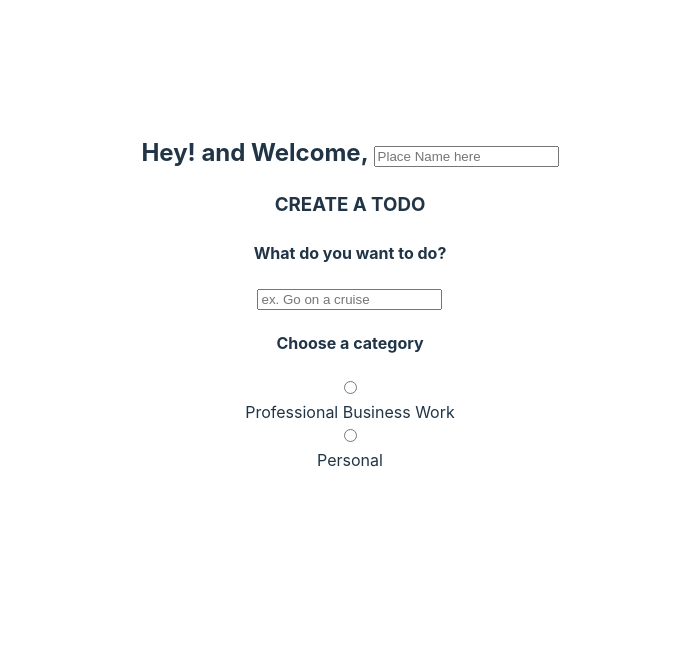
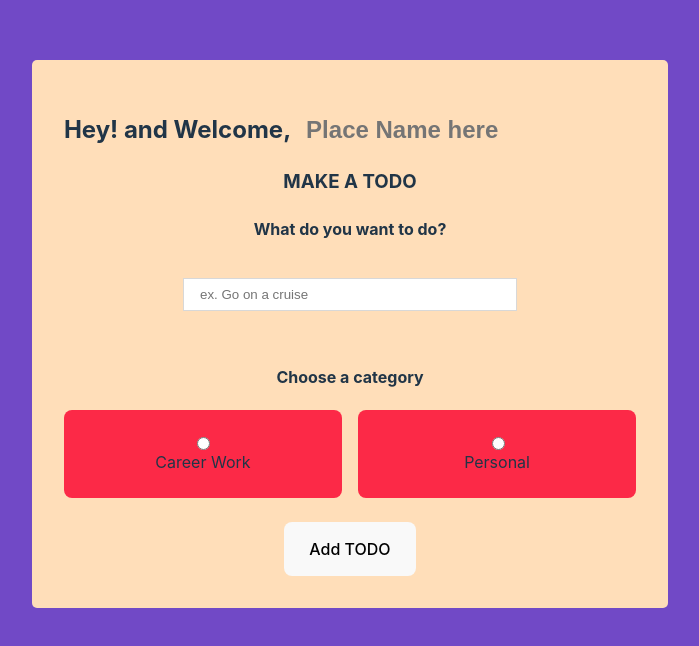
Before and after one commit to tremitch504/Vue-Todo-List-App, a Vue app: page / in a window 1280 px wide. Shown: the part 106-752 px from the top of the page, without its empty margins (290-989 px from the left). Built offline with nearby package versions, Linux system fonts and the light colour scheme.

Commit message:
added some style to the App and color scheme

```diff
--- a/src/App.vue
+++ b/src/App.vue
@@ -47,12 +47,12 @@ const addTodo = () => {
 
   <section class="create-todo">
     <h3>
-      CREATE A TODO
+      MAKE A TODO
     </h3>
 
     <form @submit.prevent="addTodo">
         <h4>What do you want to do?</h4>
-        <input type="text" placeholder="ex. Go on a cruise" v-model="inputFieldData">
+        <input class="formInput" type="text" placeholder="ex. Go on a cruise" v-model="inputFieldData">
 
         <h4>Choose a category</h4>
 
@@ -60,7 +60,7 @@ const addTodo = () => {
           <label for="">
             <input type="radio" name="category" id="" value="Professional Business Work" v-model="inputCategory" />
             <span class="bubble professional"></span>
-            <div>Professional Business Work</div>
+            <div>Career Work</div>
           </label>
 
           <label for="">
@@ -69,6 +69,9 @@ const addTodo = () => {
             <div>Personal</div>
           </label>
         </div>
+
+        <button class="todo-btn" type="submit">Add TODO</button>
+        <!-- <input type="submit" value="Add todo" /> -->
     </form>
   </section>
 </main>
--- a/src/style.css
+++ b/src/style.css
@@ -38,6 +38,7 @@ body {
   place-items: center;
   min-width: 320px;
   min-height: 100vh;
+  background-color: #7149C6 ;
 }
 
 h1 {
@@ -71,9 +72,77 @@ button:focus-visible {
 #app {
   max-width: 1280px;
   margin: 0 auto;
+  margin-top: 5rem;
   padding: 2rem;
+  border-radius: 5px;
   text-align: center;
+  background-color: #FFDEB9;
+
 }
+
+
+.welcome input{
+  margin-left: 0.5rem;
+  flex: 1 1 0%;
+  min-width: 0;
+  outline: none;
+  border: none;
+  background: none;
+  font-size: 1.5rem;
+  font-weight: 700;
+  /* background-color: #FFDEB9; */
+}
+
+/* outline: when user press on input and it gives it an outline */
+.formInput {
+  width: 300px;
+  border: 1px solid #D8D8D8;
+  margin-top: 1rem;
+  margin-bottom: 2rem;
+  padding: 0.5rem 1rem;
+  outline: none;
+}
+
+/* .create-todo{
+  display: grid;
+  width: 100%;
+} */
+
+/* margin bottom: going to determain the space from an element */
+.options {
+  display: grid;
+  grid-gap: 1rem;
+  /* margin: 0 auto; */
+  /* margin-bottom: 1.5rem; */
+  /* width: 75%; */
+  grid-template-columns: repeat(2, 1fr);
+  margin-bottom: 1.5rem;
+}
+
+.options label {
+  display: flex;
+  align-items: center;
+  flex-direction: column;
+  justify-content: center;
+  padding: 1.5rem;
+  background-color: #FC2947;
+  border-radius: 0.5rem;
+  /* box-shadow: 0 1px 3px rgba(0,0, 0, 0.1); */
+  cursor: pointer;
+}
+
+.todo-btn {
+  /* display: block; */
+  padding: 1rem 1.5rem;
+  border-radius: 0.5rem;
+}
+
+
+/* .bubble {
+  display: flex;
+  align-items: center;
+} */
+
 
 @media (prefers-color-scheme: light) {
   :root {
@@ -87,3 +156,15 @@ button:focus-visible {
     background-color: #f9f9f9;
   }
 }
+
+
+
+
+
+
+
+/* Color Scheme
+#7149C6 purple color
+#FC2947 red color
+#FE6244 orange color
+#FFDEB9 tan color*/
```
